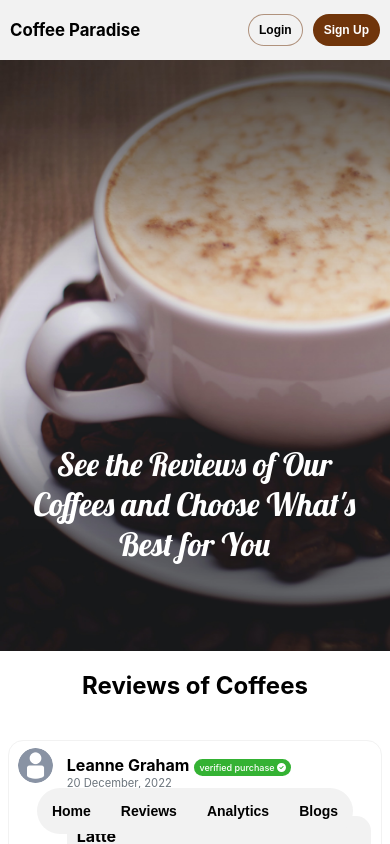
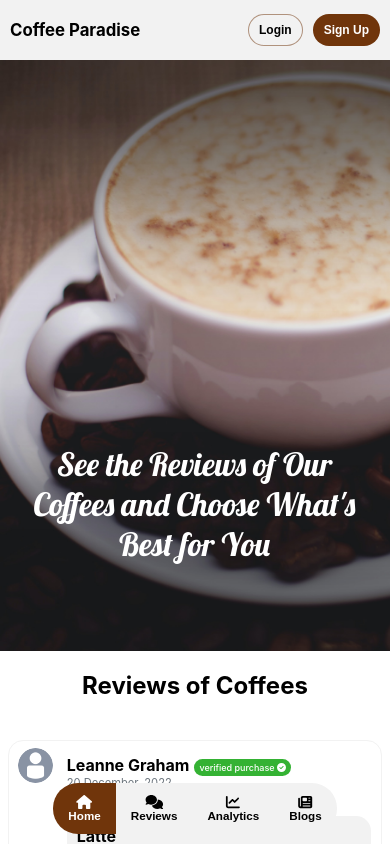
Before and after one commit to Naeem444/coffee-paradise, a React (Create React App) app: page / in a window 390 px wide. Shown: the top 844 px of the page. Built offline with nearby package versions, Linux system fonts and the light colour scheme.

Commit message:
Active route functionality added: several bug fixed and conditional rendering of navbar elements based on screen width applied

```diff
--- a/src/Components/Navbar/Nav.css
+++ b/src/Components/Navbar/Nav.css
@@ -35,7 +35,7 @@
     font-size: 14px;
     cursor: pointer;
 }
-.nav-elements button{
+.nav-elements-btn{
     padding: 15px 15px;
     border: none;
     outline: none;
@@ -49,7 +49,6 @@
 /* Adding underline effect for nav elements */
 .nav-elem{
     position: relative;
-
 }
 
 
@@ -72,5 +71,14 @@
     width: 100%;
     opacity: 1;
 
+}
+
+
+.nav-element-active::before{
+    background-color: rgba(112,53,11,1);
+    width: 100%;
+    bottom: -10px;
+    left: 0;
+
 
 }
--- a/src/Components/Navbar/Nav.js
+++ b/src/Components/Navbar/Nav.js
@@ -1,3 +1,5 @@
+import { FontAwesomeIcon } from '@fortawesome/react-fontawesome';
+import { faHouse , faChartLine, faComments, faNewspaper} from '@fortawesome/free-solid-svg-icons'
 import React from 'react';
 import { Link, NavLink } from 'react-router-dom';
 import './Nav.css';
@@ -14,16 +16,87 @@ const Nav = () => {
             </div>
 
             <div className="nav-elements">
-                <NavLink to='/' ><button className='home-btn nav-elem nav-elem-line nav-element-active'>Home</button></NavLink>
+
+                <NavLink to='/'>
+
+                    {
+                        ({isActive})=>(
+                            <button
+                            className={isActive? 'nav-elements-btn home-btn nav-elem nav-element-active ' : 'nav-elements-btn home-btn nav-elem nav-elem-line'}>
 
 
-                <NavLink to='/reviews'><button className='nav-elem nav-elem-line'>Reviews</button></NavLink>
+                                {
+                                    window.innerWidth > 480 ? <span>Home</span>: <span>
+                                        <FontAwesomeIcon icon={faHouse}></FontAwesomeIcon>
+                                        <small>Home</small>
+
+                                        </span>
+                                }
+
+                        </button>
+                        )
+                    }
+
+                </NavLink>
 
 
-                <NavLink to='/analytics'><button className='nav-elem nav-elem-line'>Analytics</button></NavLink>
+                <NavLink to='/reviews'>
+                    {
+                        ({isActive})=>(
+                            <button
+                            className={isActive? 'nav-elements-btn nav-elem nav-element-active' : 'nav-elements-btn nav-elem nav-elem-line'}>
+
+{
+                                    window.innerWidth > 480 ? <span>Reviews</span>: <span>
+                                        <FontAwesomeIcon icon={faComments}></FontAwesomeIcon>
+
+                                        <small>Reviews</small>
+
+                                        </span>
+                                }
+
+                            </button>
+                        )
+                    }
+                </NavLink>
 
 
-                <NavLink to='/blogs'><button className='blogs-btn nav-elem nav-elem-line'>Blogs</button></NavLink>
+                <NavLink to='/analytics'>
+                {
+                        ({isActive})=>(
+                            <button
+                            className={isActive? 'nav-elements-btn nav-elem nav-element-active' : 'nav-elements-btn nav-elem nav-elem-line'}>
+
+{
+                                    window.innerWidth > 480 ? <span>Analytics</span>: <span>
+                                        <FontAwesomeIcon icon={faChartLine}></FontAwesomeIcon>
+                                        <small>Analytics</small>
+                                        </span>
+                                }
+
+                            </button>
+                        )
+                    }
+                </NavLink>
+
+
+                <NavLink to='/blogs'>
+                    {
+                        ({isActive})=>(
+                            <button
+                            className={isActive? 'nav-elements-btn blogs-btn nav-elem nav-element-active' : 'nav-elements-btn blogs-btn nav-elem nav-elem-line'}>
+
+{
+                                    window.innerWidth > 480 ? <span>Blogs</span>: <span>
+                                        <FontAwesomeIcon icon={faNewspaper}></FontAwesomeIcon>
+                                        <small>Blogs</small>
+                                        </span>
+                                }
+
+                            </button>
+                        )
+                    }
+                </NavLink>
 
             </div>
 
@@ -33,8 +106,6 @@ const Nav = () => {
 
             </div>
 
-
-
         </div>
     );
 };
--- a/src/Components/Navbar/NavMobile.css
+++ b/src/Components/Navbar/NavMobile.css
@@ -7,6 +7,7 @@
       height: 60px;
       justify-content: center;
       padding: 0;
+
 
     }
     .nav-name{
@@ -19,6 +20,10 @@
     .nav-login-signup {
       display: flex;
       justify-content: space-between;
+      align-items: center;
+
+
+
     }
     .nav-login-signup {
         display: flex;
@@ -66,8 +71,8 @@
         z-index: 2;
 
     }
-    .nav-elements button{
-        padding: 15px 15px;
+    .nav-elements-btn{
+        padding: 12px 15px;
         border: none;
         outline: none;
         background-color: #f2f2f2;
@@ -110,10 +115,20 @@
         display: none;
 
     }
-    .nav-elem-line:hover::before{
-        width: 100%;
-        opacity: 1;
+    .nav-element-active{
+        padding: 12px 15px;
+        border: none;
+        outline: none;
+        background-color: rgba(112,53,11,1);
+        color: #ffff;
+        font-weight: 550;
+        cursor: pointer;
+        font-size: 14px;
+    }
 
+    .nav-elements-btn span{
+        display: flex;
+        flex-direction: column;
     }
 
 
@@ -122,4 +137,5 @@
 
 
 
+
   }
```
Also changed, not shown: 1 other file (tests, documents, lock files or other folders).
